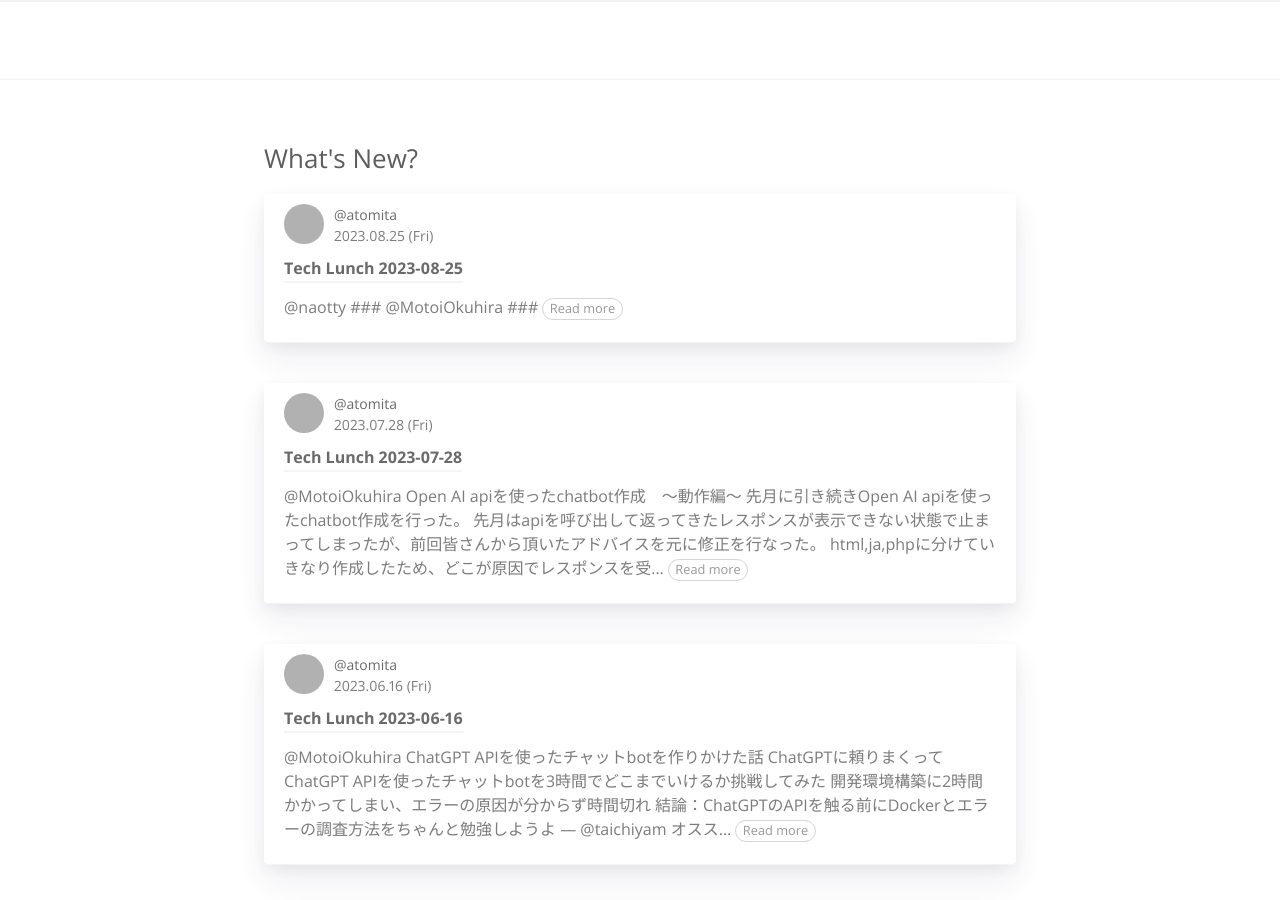
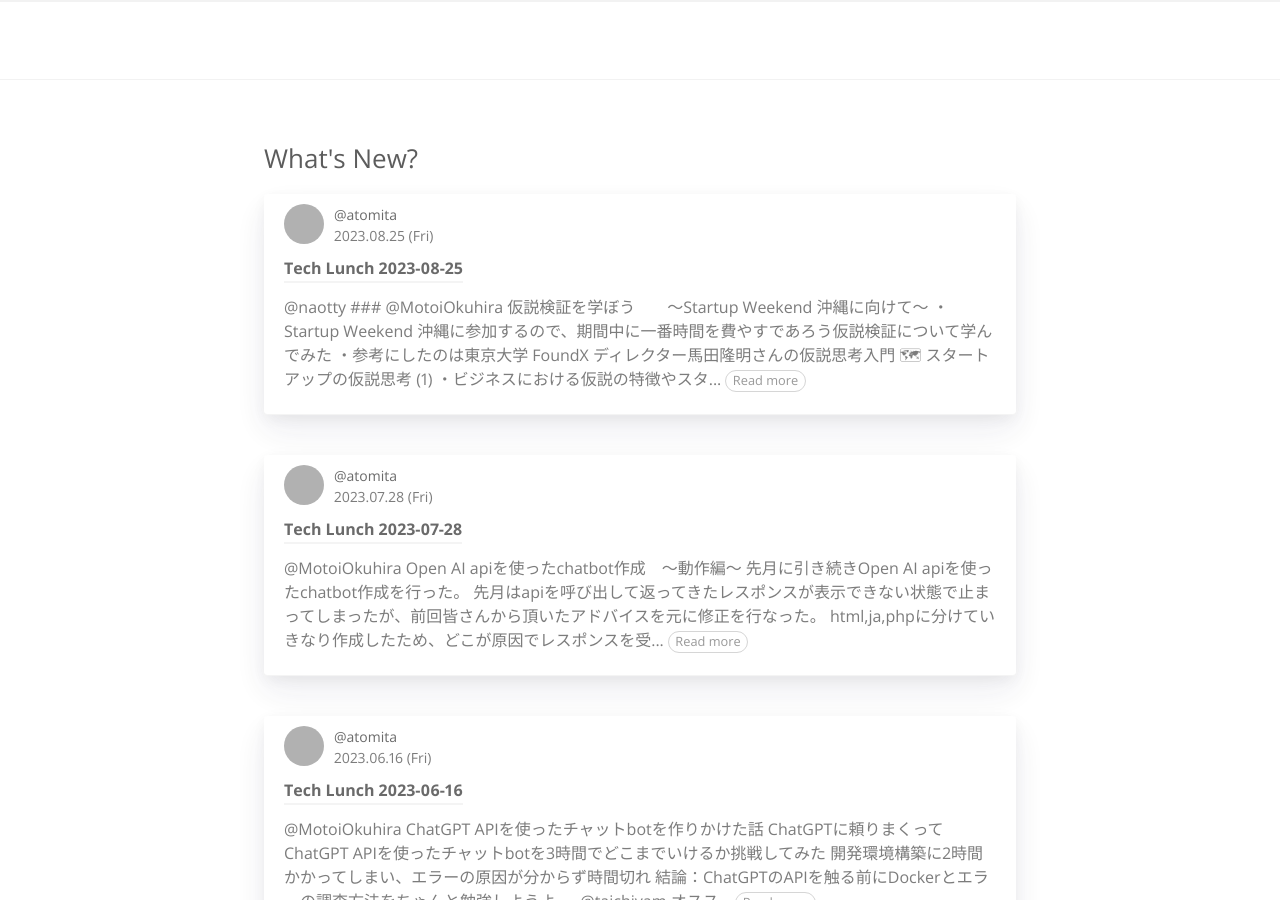
Before and after one commit to RyukyuInteractive/tech.ryukyu-i.co.jp, a Jekyll site: the page built from index.html, in a window 1280 px wide and 900 px high. Built offline with Jekyll 4.4.1, drawn with Linux system fonts in a browser that asks for light colours; a script that is not in the unit is left out; the list of posts is cut into pages by our own code; grey boxes are pictures that could not be loaded.

Commit message:
Update 2023-08-25-tech-lunch.md

```diff
--- a/_posts/2023-08-25-tech-lunch.md
+++ b/_posts/2023-08-25-tech-lunch.md
@@ -14,4 +14,10 @@ typora-root-url: ..
 ---
 
 ## [@MotoiOkuhira](https://github.com/MotoiOkuhira)
-###
+### 仮説検証を学ぼう　　〜Startup Weekend 沖縄に向けて〜
+・Startup Weekend 沖縄に参加するので、期間中に一番時間を費やすであろう仮説検証について学んでみた
+・参考にしたのは東京大学 FoundX ディレクター馬田隆明さんの[仮説思考入門 🗺 スタートアップの仮説思考 (1)](https://review.foundx.jp/entry/hypothesis-slide-1)
+・ビジネスにおける仮説の特徴やスタートアップの代表的な仮説、フレームワークなどを学んだ
+・[リーンキャンバス](https://www.utokyo-ipc.co.jp/column/lean-canvas/#:~:text=%E3%83%AA%E3%83%BC%E3%83%B3%E3%82%AD%E3%83%A3%E3%83%B3%E3%83%90%E3%82%B9%E3%81%A8%E3%81%AF%E3%80%81%E3%82%B9%E3%82%BF%E3%83%BC%E3%83%88%E3%82%A2%E3%83%83%E3%83%97,%E3%81%AB%E8%A8%AD%E8%A8%88%E3%81%95%E3%82%8C%E3%81%A6%E3%81%84%E3%81%BE%E3%81%99%E3%80%82)
+・[バリュープロポジションキャンバス](https://www.profuture.co.jp/mk/column/7431)
+・当日はNo Talk, All Actionの精神で頑張ろう！
```
